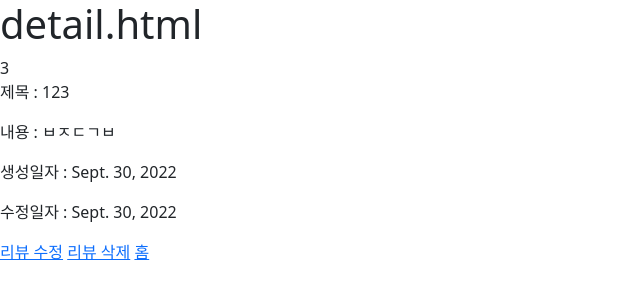
After one commit to jiyeong99/DJango_Pair_PJT_01, a Django app: page /articles/detail/3 in a window 1280 px wide. The commit adds this page. Shown: the top 300 px of the page, without its empty margins (0-640 px from the left). Run offline with Django 3.2, Linux system fonts and the light colour scheme; data comes from the database, SQL or seed files in the repository; both versions use the stored data as it was after the commit.

```diff
--- /dev/null
+++ b/pair_pjt/articles/templates/articles/detail.html
@@ -0,0 +1,13 @@
+{% extends 'base.html' %}
+{% block content %}
+<h1>detail.html</h1>
+{{ review.pk }}
+<p>제목 : {{ review.title }}</p>
+<p>내용 : {{ review.content }}</p>
+<p>생성일자 : {{ review.created_at }}</p>
+<p>수정일자 : {{ review.updated_at }}</p>
+<a href="{% url 'articles:edit' review.pk %}">리뷰 수정</a>
+<a href="{% url 'articles:delete' review.pk %}">리뷰 삭제</a>
+<a href="{% url 'articles:index' %}">홈</a>
+
+{% endblock content %}
--- a/pair_pjt/articles/templates/articles/edit.html
+++ b/pair_pjt/articles/templates/articles/edit.html
@@ -1,7 +1,7 @@
 {% extends 'base.html' %}
 {% block content %}
 <div class='container my-2'>
-    <form action="" class="text-center my-2">
+    <form action="{% url 'articles:update' review.id %}" class="text-center my-2">
         <div class="mb-3">
             <label for="exampleFormControlTextarea1" class="form-label">제목</label>
             <!-- <textarea class="form-control" id="exampleFormControlTextarea1" name="title"></textarea> -->
--- a/pair_pjt/articles/urls.py
+++ b/pair_pjt/articles/urls.py
@@ -8,6 +8,9 @@ urlpatterns = [
     path('create/',views.create, name='create'),
     path('new/',views.new, name='new'),
     path('edit/<int:pkk>', views.edit, name='edit'),
+    path('update/<int:pkk>', views.update, name='update'),
+    path('detail/<int:pkk>', views.detail, name='detail'),
+    path('delete/<int:pk>', views.delete, name='delete'),
 
     # path('update/<int:pk>', views.update, name="update"),
 ]
--- a/pair_pjt/articles/views.py
+++ b/pair_pjt/articles/views.py
@@ -1,3 +1,4 @@
+from multiprocessing import context
 from django.shortcuts import render, redirect
 from .models import Review
 from pair_pjt.settings import BASE_DIR
@@ -24,24 +25,34 @@ def create(request):
 
 
 def new(request):
-
     return render(request,'articles/new.html')
 
+def detail(request,pkk):
+    review = Review.objects.get(pk = pkk)
+    context = {
+        'review' : review,
+    }
+    return render(request, 'articles/detail.html', context)
+
 def edit(request,pkk):
-    review = Review.objects.get(id=pkk)
-
+    review = Review.objects.get(pk=pkk)
     context = {
         "review":review,
     }
     return render(request,'articles/edit.html',context)
 
+def update(request,pkk):
+    review = Review.objects.get(pk=pkk)
 
-# def update(request):
-#     review = Review.objects.get
-#     title = request.GET.get('title')
-#     content = request.GET.get('content')
-#     review.title = title
-#     review.content = content
-#     review.save()
+    u_title = request.GET.get('title')
+    u_content = request.GET.get('content')
 
-#     return render(request,'articles/index.html')
+    review.title = u_title
+    review.content = u_content
+    review.save()
+
+    return redirect('articles:detail', review.pk)
+
+def delete(request, pk):
+    Review.objects.get(pk=pk).delete()
+    return redirect('articles:index')
```
Also changed, not shown: pair_pjt/articles/templates/articles/index.html (+6 -9 lines), pair_pjt/db.sqlite3.
